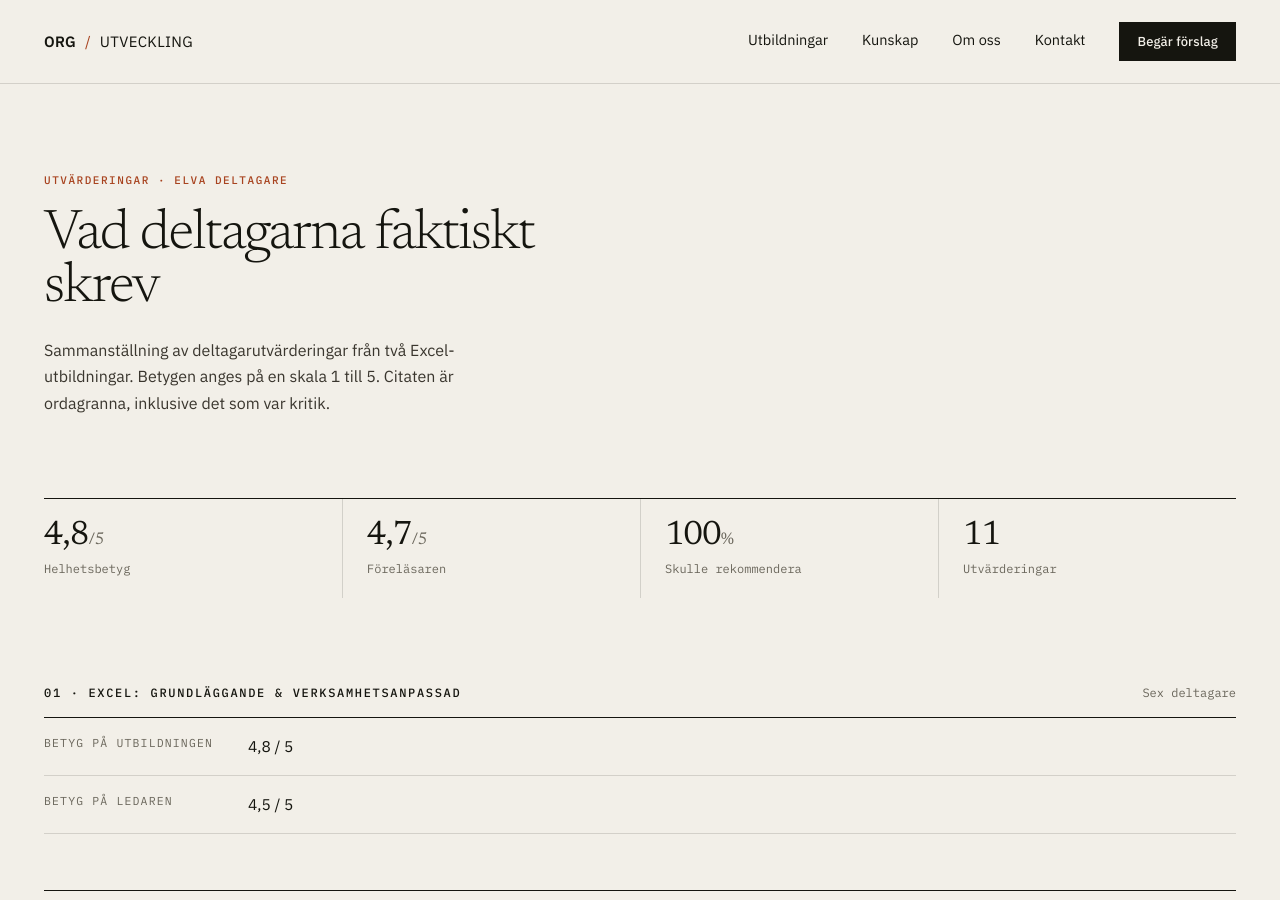
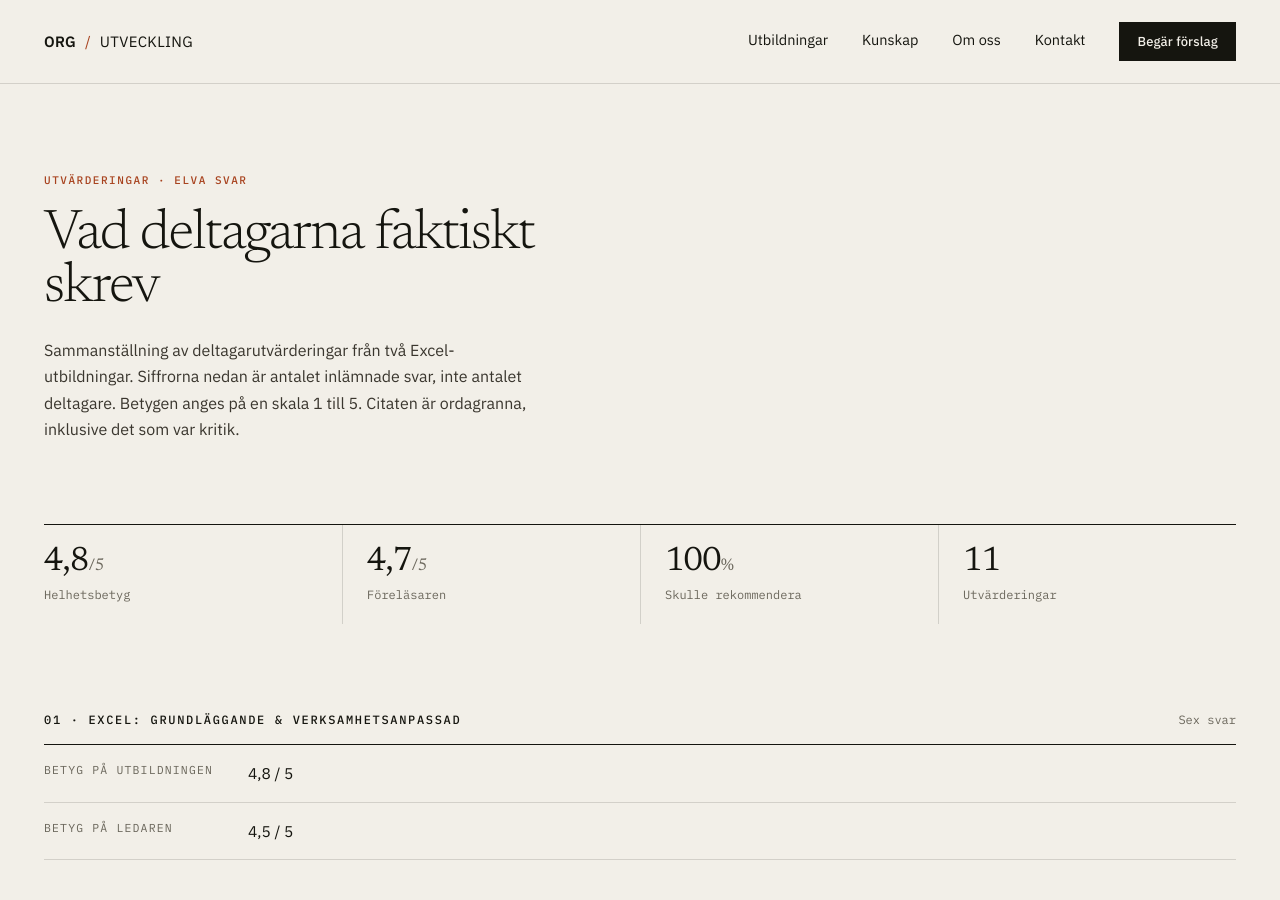
Before and after one commit to Elwyndaz/elwyndaz.github.io, a Jekyll site: the page case.html, which Jekyll copies as it is, in a window 1280 px wide and 900 px high. Built offline with Jekyll 4.4.1, drawn with Linux system fonts in a browser that asks for light colours; some of the changed text lies outside the part shown.

Commit message:
Ratta utvarderingssidan: svarsantal och kursnamn
Tva innehallsfel pa case.html och de sidor som citerar den.

- "Sex/Fem/Elva deltagare" var fel. Gamla sajten skrev "5 deltagare
  utvarderade utbildningen", alltsa antalet inlamnade svar, inte antalet
  som gick kursen. Komprimeringen till "deltagare" gjorde det till ett
  deltagarantal, vilket kraftigt underskattade gruppstorleken. Star nu
  "svar", plus en mening i ingressen som sager det rakt ut.
- Kurs 02 hette "Excel: Fortsattning & fordjupning", vilket inte stammer
  med vad kursen faktiskt var. Heter nu "Excel for administratorer",
  bekraftat av Patrik. Bytt pa alla tre stallen: case.html, startsidan
  och Excel-sidan.

Co-Authored-By: Claude Opus 5 <noreply@anthropic.com>

```diff
--- a/case.html
+++ b/case.html
@@ -86,9 +86,9 @@
 <div class="wrap">
 
   <section class="page-head">
-    <p class="eyebrow">Utvärderingar &middot; Elva deltagare</p>
+    <p class="eyebrow">Utvärderingar &middot; Elva svar</p>
     <h1>Vad deltagarna faktiskt skrev</h1>
-    <p class="ingress">Sammanställning av deltagarutvärderingar från två Excel-utbildningar. Betygen anges på en skala 1 till 5. Citaten är ordagranna, inklusive det som var kritik.</p>
+    <p class="ingress">Sammanställning av deltagarutvärderingar från två Excel-utbildningar. Siffrorna nedan är antalet inlämnade svar, inte antalet deltagare. Betygen anges på en skala 1 till 5. Citaten är ordagranna, inklusive det som var kritik.</p>
 
     <div class="fact-row stor">
       <div class="fact-cell">
@@ -113,7 +113,7 @@
   <section class="band">
     <div class="section-head">
       <h2>01 &middot; Excel: Grundläggande &amp; verksamhetsanpassad</h2>
-      <span class="meta">Sex deltagare</span>
+      <span class="meta">Sex svar</span>
     </div>
     <dl class="facts" style="border-top:none">
       <div><dt>Betyg på utbildningen</dt><dd>4,8 / 5</dd></div>
@@ -148,8 +148,8 @@
 
   <section class="band">
     <div class="section-head">
-      <h2>02 &middot; Excel: Fortsättning &amp; fördjupning</h2>
-      <span class="meta">Fem deltagare</span>
+      <h2>02 &middot; Excel för administratörer</h2>
+      <span class="meta">Fem svar</span>
     </div>
     <dl class="facts" style="border-top:none">
       <div><dt>Motsvarade förväntningarna</dt><dd>4,6 / 5</dd></div>
--- a/excel-utbildning-umea.html
+++ b/excel-utbildning-umea.html
@@ -200,7 +200,7 @@
         </div>
         <div class="quote-mini">
           <p>&rdquo;Mycket bra fm! Nöjd med allt!&rdquo;</p>
-          <div class="quote-source">Deltagare, Excel: Fortsättning</div>
+          <div class="quote-source">Deltagare, Excel för administratörer</div>
         </div>
         <a href="/case.html" class="mono-link">Alla omdömen &rarr;</a>
       </div>
--- a/index.html
+++ b/index.html
@@ -244,7 +244,7 @@
         </div>
         <div class="quote-mini">
           <p>&rdquo;Blev positivt överraskad av utbildningen. Gav mig mer än vad jag trodde.&rdquo;</p>
-          <div class="quote-source">Deltagare, Excel: Fortsättning &amp; fördjupning</div>
+          <div class="quote-source">Deltagare, Excel för administratörer</div>
         </div>
         <a href="/case.html" class="mono-link">Alla omdömen &rarr;</a>
       </div>
```
